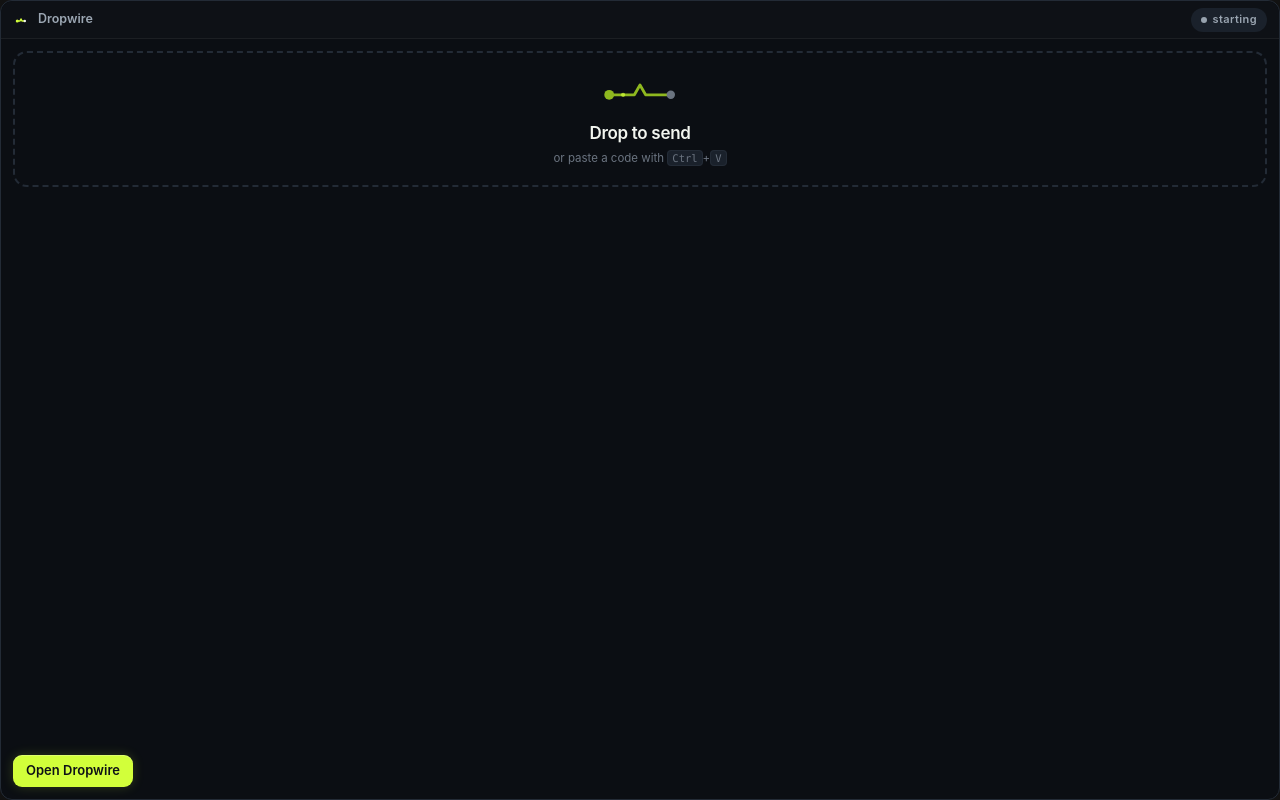
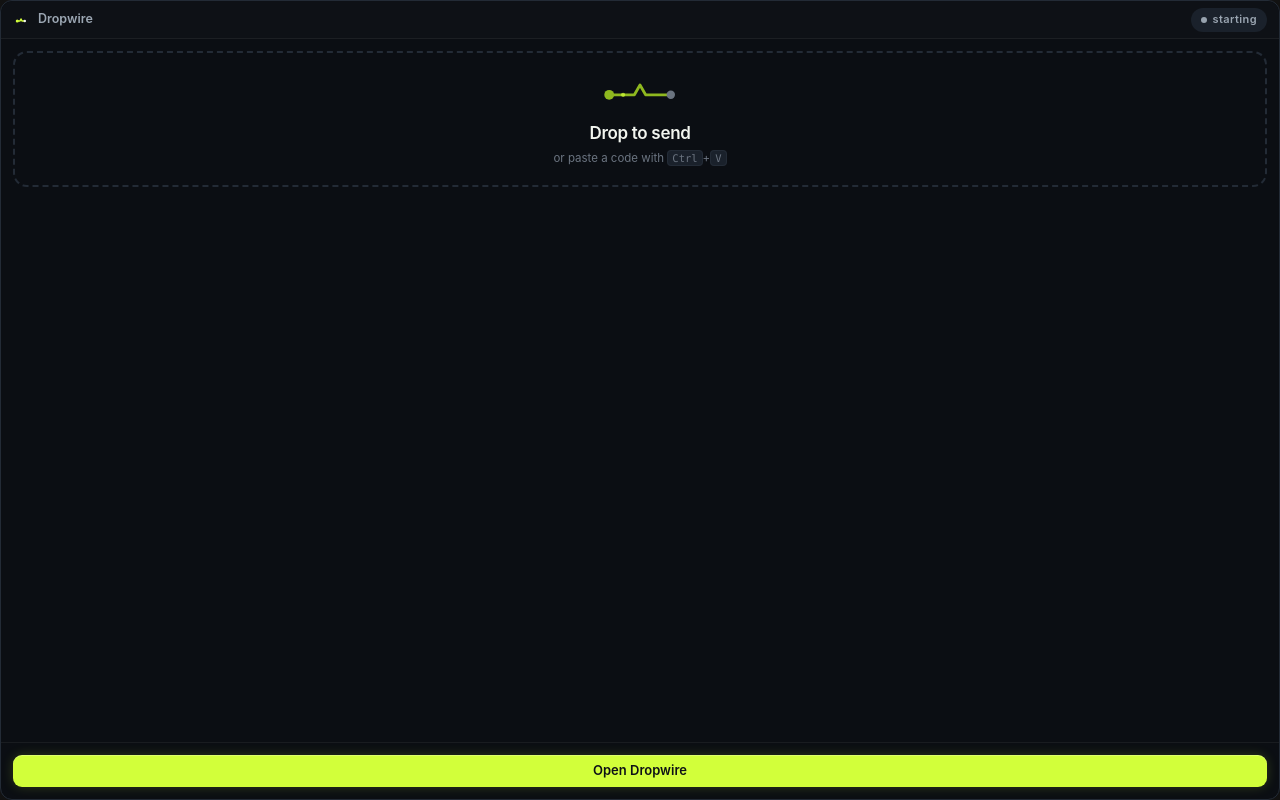
Before and after one commit to muhamadjawdatsalemalakoum/dropwire, a plain HTML site: page ui/tray.html in a window 1280 px wide. Drawn offline with Linux system fonts and the light colour scheme.

Commit message:
fix(ui): make the tray footer button fill its footer
The panel's only action carried a btn-block class that was never defined
in the stylesheet, so it sat at its text width in the corner. Define it,
and rule the footer off from the list that scrolls under it.

```diff
--- a/ui/app.css
+++ b/ui/app.css
@@ -176,6 +176,7 @@
 .btn:active{transform:scale(.97); background:var(--wire-press)}
 .btn:disabled{opacity:1; cursor:not-allowed; transform:none; box-shadow:none;
   background:var(--surface-3); color:var(--text-faint)}
+.btn-block{display:flex; width:100%}
 .btn-ghost{height:40px; padding:0 18px; border:1px solid var(--hairline); border-radius:var(--r-2);
   color:var(--text); font-size:14px; font-weight:500; display:inline-flex; align-items:center; justify-content:center; gap:8px;
   transition:background var(--dur-1) var(--ease-out), border-color var(--dur-1) var(--ease-out), transform var(--dur-0) var(--ease-snap)}
@@ -602,7 +603,7 @@
 .tray-row-state{flex:none; font-family:var(--font-mono); font-size:11.5px; color:var(--text-muted)}
 .tray-row-state.ok{color:var(--success)}
 .tray-row-state.pct{color:var(--text)}
-.tray-foot{flex:none; margin-top:auto; padding:12px}
+.tray-foot{flex:none; margin-top:auto; padding:12px; border-top:1px solid var(--hairline-soft)}
 
 @media (max-width:1040px){
   .onboard-inner{padding:32px 28px}
```
